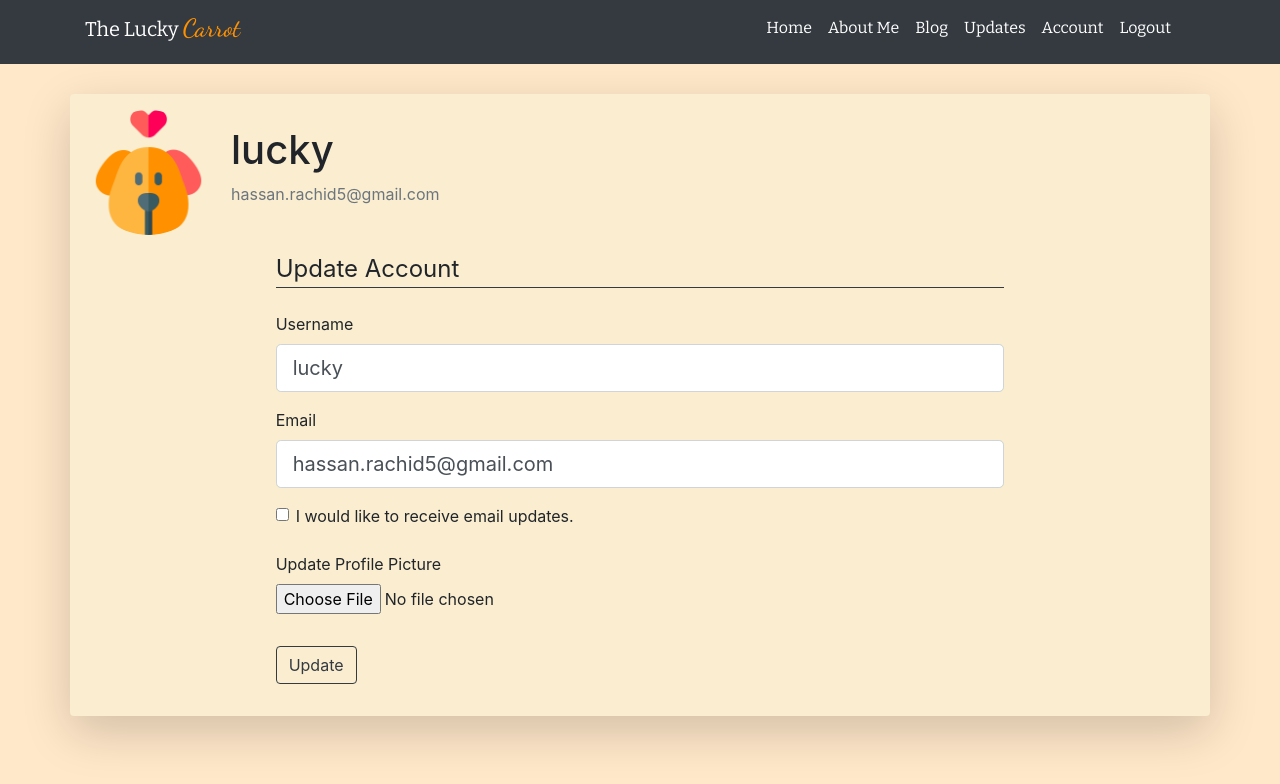
After one commit to hrachid12/The-Lucky-Carrot, a Flask app: page /account in a window 1280 px wide. The commit adds this page. Shown: the top 784 px of the page. Run offline with Flask 2, Linux system fonts and the light colour scheme; a user stored in the database is signed in; some libraries are stand-ins or nearby versions.

Commit message:
added account page

```diff
--- a/luckycarrot/__init__.py
+++ b/luckycarrot/__init__.py
@@ -11,5 +11,7 @@ app.config['SQLALCHEMY_DATABASE_URI'] = 'sqlite:///site.db'
 db = SQLAlchemy(app)
 bcrypt = Bcrypt(app)
 login_manager = LoginManager(app)
+login_manager.login_view = 'login'
+login_manager.login_message_category = 'secondary'
 
 from luckycarrot import routes
--- a/luckycarrot/forms.py
+++ b/luckycarrot/forms.py
@@ -1,4 +1,6 @@
 from flask_wtf import FlaskForm
+from flask_wtf.file import FileField, FileAllowed
+from flask_login import current_user
 from wtforms import SubmitField, StringField, PasswordField, BooleanField
 from wtforms.validators import DataRequired, Email, Length, EqualTo, ValidationError
 from luckycarrot.models import User
@@ -30,3 +32,24 @@ class LoginForm(FlaskForm):
     password = PasswordField('Password', validators=[DataRequired()])
     remember = BooleanField('Remember Me')
     submit = SubmitField('Login')
+
+
+class UpdateAccountForm(FlaskForm):
+    username = StringField('Username', validators=[
+                           DataRequired(), Length(min=2, max=20)])
+    email = StringField('Email', validators=[DataRequired(), Email()])
+    updates = BooleanField('I would like to receive email updates.')
+    picture = FileField('Update Profile Picture', validators=[FileAllowed(['jpg', 'jpeg', 'png'])])
+    submit = SubmitField('Update')
+
+    def validate_username(self, username):
+        if username.data != current_user.username:
+            user = User.query.filter_by(username=username.data).first()
+            if user:
+                raise ValidationError('Username taken. Please try again.')
+
+    def validate_email(self, email):
+        if email.data != current_user.email:
+            user = User.query.filter_by(email=email.data).first()
+            if user:
+                raise ValidationError('Email taken. Please try again.')
--- a/luckycarrot/models.py
+++ b/luckycarrot/models.py
@@ -13,6 +13,8 @@ class User(db.Model, UserMixin):
     email = db.Column(db.String(120), unique=True, nullable=False)
     password = db.Column(db.String(60), nullable=False)
     updates = db.Column(db.Boolean, unique=False, default=False, nullable=False)
+    image_file = db.Column(db.String(20), nullable=False, default='default.png')
+    admin_user = db.Column(db.Boolean, unique=False, default=False, nullable=False)
     posts = db.relationship('Post', backref='author', lazy=True)
 
     def __repr__(self):
--- a/luckycarrot/routes.py
+++ b/luckycarrot/routes.py
@@ -1,8 +1,11 @@
+import os
+import secrets
+from PIL import Image
 from flask import render_template, url_for, request, redirect, flash
 from luckycarrot import app, db, bcrypt
-from luckycarrot.forms import RegistrationForm, LoginForm
+from luckycarrot.forms import RegistrationForm, LoginForm, UpdateAccountForm
 from luckycarrot.models import User, Post
-from flask_login import login_user, current_user, logout_user
+from flask_login import login_user, current_user, logout_user, login_required
 
 
 @app.route("/", methods=['GET'])
@@ -34,8 +37,10 @@ def register():
     form = RegistrationForm()
 
     if form.validate_on_submit():
-        hashed_pw = bcrypt.generate_password_hash(form.password.data).decode('utf-8')
-        user = User(username=form.username.data, email=form.email.data, password=hashed_pw, updates=form.updates.data)
+        hashed_pw = bcrypt.generate_password_hash(
+            form.password.data).decode('utf-8')
+        user = User(username=form.username.data, email=form.email.data,
+                    password=hashed_pw, updates=form.updates.data)
         db.session.add(user)
         db.session.commit()
         flash(f'Account created! You can now log in.', 'success')
@@ -46,9 +51,8 @@ def register():
 
 @app.route('/login', methods=["GET", "POST"])
 def login():
+
     form = LoginForm()
-    if current_user.is_authenticated:
-        return redirect(url_for('home'))
 
     if form.validate_on_submit():
 
@@ -56,7 +60,9 @@ def login():
 
         if user and bcrypt.check_password_hash(user.password, form.password.data):
             login_user(user, remember=form.remember.data)
-            return redirect(url_for('home'))
+            next_page = request.args.get('next')
+
+            return redirect(next_page) if next_page else redirect(url_for('home'))
 
         else:
             flash(f'Login Unsuccessful. Please try again.', 'danger')
@@ -68,3 +74,62 @@ def login():
 def logout():
     logout_user()
     return redirect(url_for('home'))
+
+
+def save_picture(form_picture):
+    random_hex = secrets.token_hex(8)
+    f_name, f_ext = os.path.splitext(form_picture.filename)
+    picture_fn = random_hex + f_ext
+    picture_path = os.path.join(app.root_path, 'static/profile_pictures', picture_fn)
+
+    # Resize picture
+    output_size = (125, 125)
+    i = Image.open(form_picture)
+    i.thumbnail(output_size)
+    i.save(picture_path)
+
+    prev_picture = os.path.join(app.root_path, 'static/profile_pictures', current_user.image_file)
+    if os.path.exists(prev_picture) and current_user.image_file != 'default.png':
+        os.remove(prev_picture)
+
+    return picture_fn
+
+
+@app.route('/account', methods=['GET', 'POST'])
+@login_required
+def account():
+    form = UpdateAccountForm()
+
+    if form.validate_on_submit():
+        if form.picture.data:
+            picture_file = save_picture(form.picture.data)
+            current_user.image_file = picture_file
+
+        # Update user info in db
+        current_user.username = form.username.data
+        current_user.email = form.email.data
+        current_user.updates = form.updates.data
+        db.session.commit()
+        flash('You have updated your account!', 'success')
+        return redirect(url_for('account'))
+
+    elif request.method == 'GET':
+
+        # Display user info in form
+        form.username.data = current_user.username
+        form.email.data = current_user.email
+        form.updates.data = current_user.updates
+
+    image_file = url_for(
+        'static', filename='profile_pictures/' + current_user.image_file)
+
+    return render_template('account.html', image_file=image_file, form=form)
+
+
+@app.route('/create_post')
+@login_required
+def create_post():
+    if not current_user.admin_user:
+        return redirect(url_for('home'))
+
+    return render_template('create_post.html')
--- a/luckycarrot/static/css/main.css
+++ b/luckycarrot/static/css/main.css
@@ -1,8 +1,6 @@
 body {
 	background: #ffe7c9 !important;
-	/* background-image: url("/images/bone2.png");
-	background-repeat: round space;
-	background-size: 100px; */
+	font-family: 'Bitter', serif;
 }
 
 .logo {
@@ -42,3 +40,20 @@ nav {
 	margin-top: 30px;
 	background: #faedd0;
 }
+
+.content-section {
+	padding: 10px 20px;
+	border-radius: 3px;
+	margin-bottom: 20px;
+  }
+
+  .account-img {
+	height: 125px;
+	width: 125px;
+	margin-right: 20px;
+	margin-bottom: 16px;
+  }
+
+  .account-heading {
+	font-size: 2.5rem;
+  }
--- /dev/null
+++ b/luckycarrot/templates/account.html
@@ -0,0 +1,98 @@
+{% extends 'main.html' %}
+
+{% block links %}
+
+<!-- <link rel="stylesheet" href="../static/css/blog.css" type="text/css"> -->
+
+{% endblock %}
+
+{% block content %}
+
+    <div class="content-section container-xl shadow-lg p-3 mb-5 rounded borderBody">
+        <div class="media">
+            <img class="rounded-circle account-img" src="{{ image_file }}">
+            <div class="media-body mt-3">
+                <h2 class="account-heading">{{ current_user.username }}</h2>
+                <p class="text-secondary">{{ current_user.email }}</p>
+            </div>
+        </div>
+
+        <div class="row">
+        <div class="col-2"></div>
+        <div class="col-8">
+            <form method="POST" action="" enctype="multipart/form-data">
+                {{ form.hidden_tag() }}
+
+                <fieldset class="form-group">
+                    <legend class="border-bottom border-dark mb-4">Update Account</legend>
+
+                    <div class="form-group">
+                        {{ form.username.label(class="form-control-label") }}
+
+                        {% if form.username.errors %}
+
+                            {{ form.username(class="form-control form-control-lg is-invalid") }}
+                            <div class="invalid-feedback">
+                                {% for error in form.username.errors %}
+                                    <span>{{ error }}</span>
+                                {% endfor %}
+                            </div>
+
+                        {% else %}
+
+                            {{ form.username(class="form-control form-control-lg") }}
+
+                        {% endif %}
+                    </div>
+
+                    <div class="form-group">
+                        {{ form.email.label(class="form-control-label") }}
+
+
+                        {% if form.email.errors %}
+
+                            {{ form.email(class="form-control form-control-lg is-invalid") }}
+                            <div class="invalid-feedback">
+                                {% for error in form.email.errors %}
+                                    <span>{{ error }}</span>
+                                {% endfor %}
+                            </div>
+
+                        {% else %}
+
+                            {{ form.email(class="form-control form-control-lg") }}
+
+                        {% endif %}
+                    </div>
+
+
+                    <div class="form-check">
+                        {{ form.updates(class="form-check-input") }}
+                        {{ form.updates.label(class="form-check-label")}}
+                    </div>
+
+                    <br>
+
+                    <div class="form-group">
+                        {{ form.picture.label() }}
+                        {{ form.picture(class="form-control-file") }}
+
+                        {% if form.picture.errors %}
+                            {% for error in form.picture.errors %}
+                                <span class="text-danger">{{ error }}</span><br>
+                            {% endfor %}
+                        {% endif %}
+
+                    </div>
+
+                </fieldset>
+
+                <div class="form-group">
+                    {{ form.submit(class="btn btn-outline-dark")}}
+                </div>
+            </form>
+        </div>
+        </div>
+    </div>
+
+{% endblock %}
--- a/luckycarrot/templates/login.html
+++ b/luckycarrot/templates/login.html
@@ -9,6 +9,10 @@
 
 {% block content %}
     <div class="container-sm shadow-lg p-3 mb-5 rounded borderBody">
+        <div class="row">
+            <div class="col-2"></div>
+
+            <div class='col-8'>
                 <form method="POST" action="">
                     {{ form.hidden_tag() }}
 
@@ -76,6 +80,8 @@
                     </small>
                 </div>
             </div>
+        </div>
+    </div>
 
 
 {% endblock %}
--- a/luckycarrot/templates/main.html
+++ b/luckycarrot/templates/main.html
@@ -22,6 +22,7 @@
     {% else %}
 
     <div class="container-fluid bg-dark">
+    <div class="container bg-dark">
 
     {% endif %}
 
@@ -60,6 +61,10 @@
 
                             {% if current_user.is_authenticated %}
                             <li class="nav-item active">
+                                <a class="nav-link" href="{{ url_for('account') }}">Account</a>
+                            </li>
+
+                            <li class="nav-item active">
                                 <a class="nav-link" href="{{ url_for('logout') }}">Logout</a>
                             </li>
                             {% else %}
@@ -78,13 +83,15 @@
             </div>
 
         </div>
+        </div>
     </div>
+
 
     {% with messages = get_flashed_messages(with_categories=true) %}
 
         {% if messages %}
             {% for category, message in messages %}
-                <div class="alert alert-{{ category }}">
+                <div class="container mt-4 alert alert-{{ category }}">
                     {{ message }}
                 </div>
             {% endfor %}
--- a/luckycarrot/templates/register.html
+++ b/luckycarrot/templates/register.html
@@ -9,6 +9,9 @@
 
 {% block content %}
     <div class="container-xl shadow-lg p-3 mb-5 rounded borderBody">
+        <div class="row">
+            <div class='col-2'></div>
+            <div class="col-8">
                 <form method="POST" action="">
                     {{ form.hidden_tag() }}
 
@@ -109,6 +112,8 @@
                     </small>
                 </div>
             </div>
+        </div>
+    </div>
 
 
 {% endblock %}
```
Also changed, not shown: luckycarrot/templates/create_post.html (added, +13 -0 lines), luckycarrot/site.db, luckycarrot/static/profile_pictures/default.png (added), 2 other files. Lines whose indentation alone changed are shown as unchanged.
